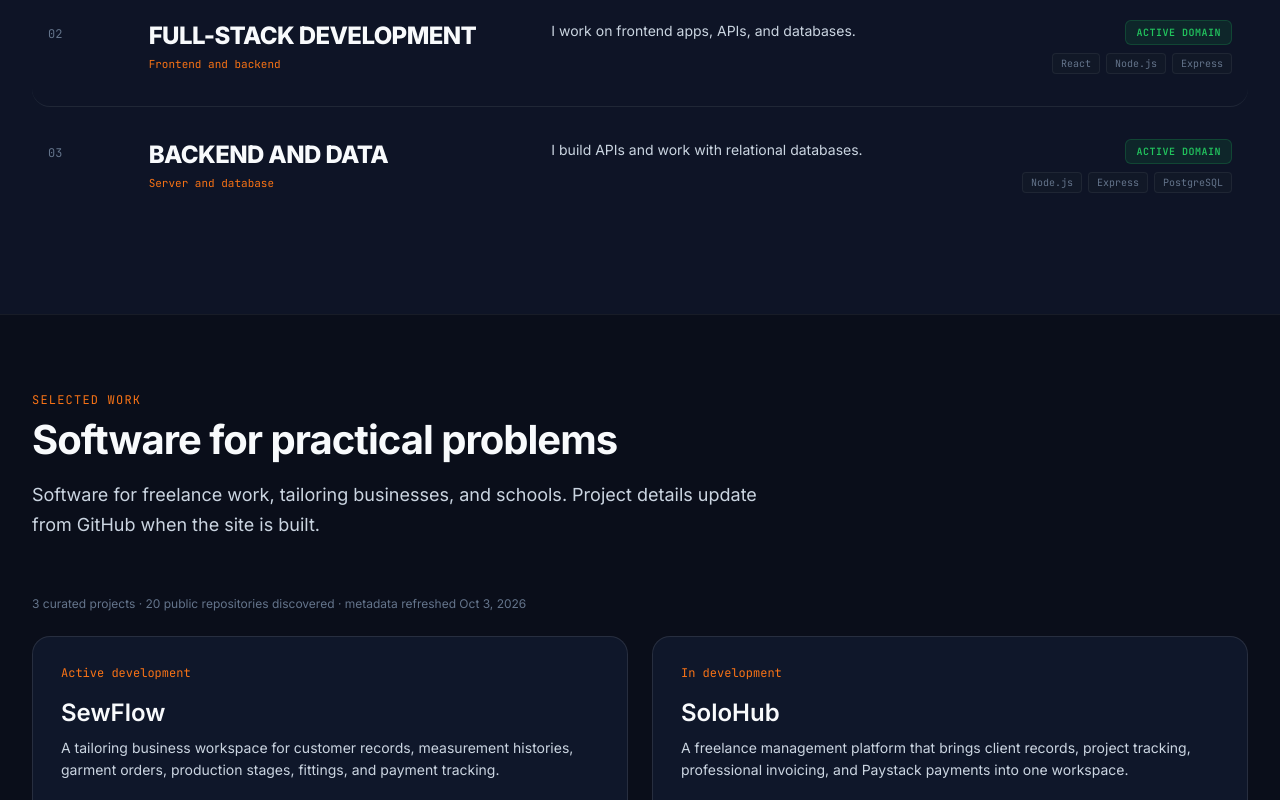
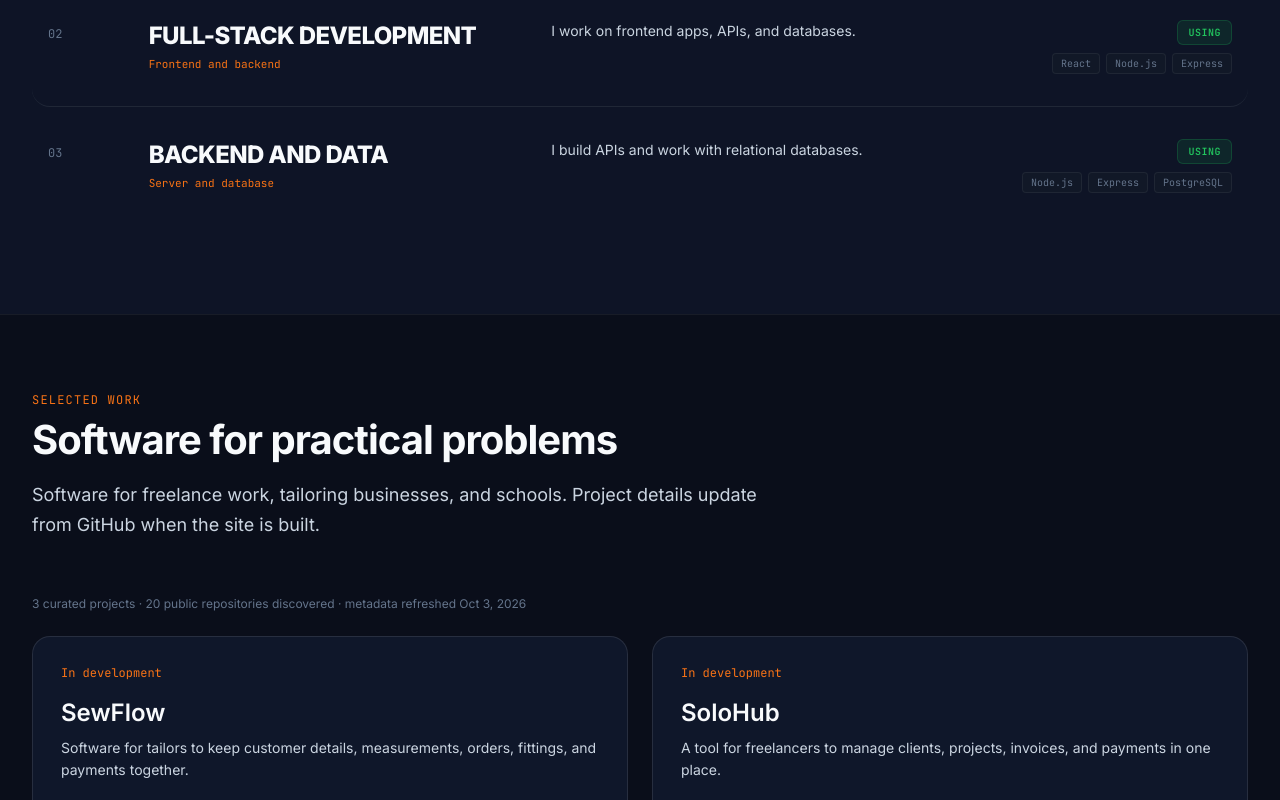
Before and after one commit to OlatomiwaTech/OlatomiwaTech.github.io, a React (Vite) app: page / in a window 1280 px wide. Shown: the part 3580-4380 px from the top of the page. Built offline with nearby package versions, Linux system fonts and the light colour scheme.

Commit message:
Refactor: Update capability levels from 'Active Domain' to 'Using' for clarity

```diff
--- a/src/components/WhatIBuild.tsx
+++ b/src/components/WhatIBuild.tsx
@@ -69,7 +69,7 @@ export const WhatIBuild: React.FC = () => {
                 <div className="md:col-span-3 flex flex-col items-start md:items-end gap-2">
                   <span
                     className={`font-mono text-[10px] uppercase tracking-wider px-2.5 py-1 rounded-md font-semibold ${
-                      pillar.level === 'Active Domain'
+                      pillar.level === 'Using'
                         ? 'bg-[var(--success)]/10 text-[var(--success)] border border-[var(--success)]/20'
                         : 'bg-sky-500/10 text-[var(--accent)] border border-sky-500/20'
                     }`}
--- a/src/data/featuredProjects.ts
+++ b/src/data/featuredProjects.ts
@@ -9,9 +9,9 @@ export interface FeaturedProjectConfig {
 }
 
 export const featuredProjects: FeaturedProjectConfig[] = [
-  { repo: 'OlatomiwaTech/SewFlow', featured: true, role: 'Creator', status: 'Active development', summary: 'A tailoring business workspace for customer records, measurement histories, garment orders, production stages, fittings, and payment tracking.', stack: ['Next.js', 'React', 'TypeScript', 'Tailwind CSS', 'Node.js', 'Express', 'Prisma', 'PostgreSQL'], features: ['Customer and measurement records', 'Order and production workflow', 'Payment tracking; payment-provider integration is planned'] },
-  { repo: 'OlatomiwaTech/SoloHub', featured: true, role: 'Creator', status: 'In development', summary: 'A freelance management platform that brings client records, project tracking, professional invoicing, and Paystack payments into one workspace.', stack: ['React', 'Node.js', 'Express', 'Prisma', 'PostgreSQL', 'Tailwind CSS'], features: ['Client and project management', 'Invoice creation and payment links', 'Paystack payment integration'] },
-  { repo: 'Michael-aal/petra-school-project', featured: true, role: 'Collaborative Project', status: 'Collaborative project', summary: 'A school operations platform covering academic, administrative, finance, and communication workflows in a multi-tenant application.', stack: ['React', 'Vite', 'JavaScript', 'Express', 'Prisma', 'PostgreSQL'], features: ['School, student, and admissions operations', 'Attendance, assessments, and results', 'Fees, invoices, payments, and receipts'] },
+  { repo: 'OlatomiwaTech/SewFlow', featured: true, role: 'Creator', status: 'In development', summary: 'Software for tailors to keep customer details, measurements, orders, fittings, and payments together.', stack: ['Next.js', 'React', 'TypeScript', 'Tailwind CSS', 'Node.js', 'Express', 'Prisma', 'PostgreSQL'], features: ['Customer and measurement records', 'Order and production tracking', 'Payment tracking; online payments are planned'] },
+  { repo: 'OlatomiwaTech/SoloHub', featured: true, role: 'Creator', status: 'In development', summary: 'A tool for freelancers to manage clients, projects, invoices, and payments in one place.', stack: ['React', 'Node.js', 'Express', 'Prisma', 'PostgreSQL', 'Tailwind CSS'], features: ['Client and project management', 'Invoice creation', 'Paystack payments'] },
+  { repo: 'Michael-aal/petra-school-project', featured: true, role: 'Collaborative Project', status: 'Collaborative project', summary: 'School software for tasks such as student records, attendance, classes, fees, and messages. This is a group project owned by Michael-aal.', stack: ['React', 'Vite', 'JavaScript', 'Express', 'Prisma', 'PostgreSQL'], features: ['Student records and admissions', 'Attendance, tests, and results', 'Fees and payment records'] },
 ];
 
 export const excludedProjects: string[] = [];
--- a/src/data/portfolioData.ts
+++ b/src/data/portfolioData.ts
@@ -77,7 +77,7 @@ export const CAPABILITY_PILLARS: CapabilityPillar[] = [
     tag: 'What I build',
     description: 'I build web apps with React and TypeScript.',
     technologies: ['React', 'TypeScript', 'Tailwind CSS'],
-    level: 'Active Domain',
+    level: 'Using',
     icon: 'Box',
   },
   {
@@ -86,7 +86,7 @@ export const CAPABILITY_PILLARS: CapabilityPillar[] = [
     tag: 'Frontend and backend',
     description: 'I work on frontend apps, APIs, and databases.',
     technologies: ['React', 'Node.js', 'Express'],
-    level: 'Active Domain',
+    level: 'Using',
     icon: 'Layers',
   },
   {
@@ -95,7 +95,7 @@ export const CAPABILITY_PILLARS: CapabilityPillar[] = [
     tag: 'Server and database',
     description: 'I build APIs and work with relational databases.',
     technologies: ['Node.js', 'Express', 'PostgreSQL', 'Prisma'],
-    level: 'Active Domain',
+    level: 'Using',
     icon: 'Database',
   },
 ];
--- a/src/types/portfolio.ts
+++ b/src/types/portfolio.ts
@@ -30,7 +30,7 @@ export interface CapabilityPillar {
   tag: string;
   description: string;
   technologies: string[];
-  level: 'Active Domain' | 'Exploring';
+  level: 'Using' | 'Learning';
   icon: string;
 }
 
```
